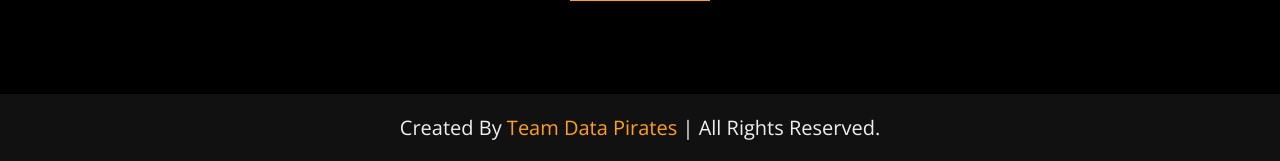
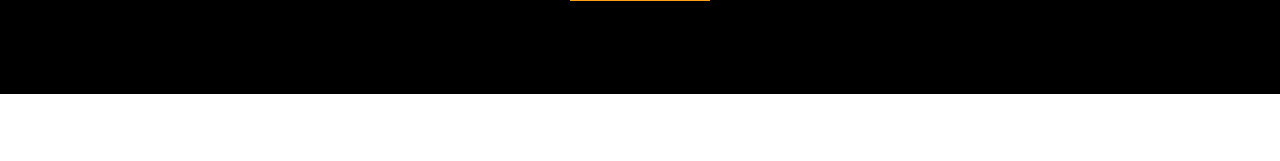
Before and after one commit to IshuKarnAru/Fitness_Studio.github.io, a Flask app: page / in a window 1280 px wide. Shown: the part 4626-4787 px from the top of the page. After the commit the page ends 4720 px from the top, so only its background shows below. Run offline with Flask 3, Linux system fonts and the light colour scheme.

Commit message:
Update index.html

```diff
--- a/templates/index.html
+++ b/templates/index.html
@@ -297,25 +297,6 @@
 </section>
 <!-- register section ends -->
 
-<!-- footer section starts  -->
-
-<section class="footer">
-    created by <a href="#">Team Data Pirates</a> | all rights reserved.
-</section>
-
-<!-- footer section ends -->
-
-
-
-
-
-
-
-
-
-
-
-
 
 <!-- jquery cdn link  -->
 <script src="https://cdnjs.cloudflare.com/ajax/libs/jquery/3.5.1/jquery.min.js"></script>
```
